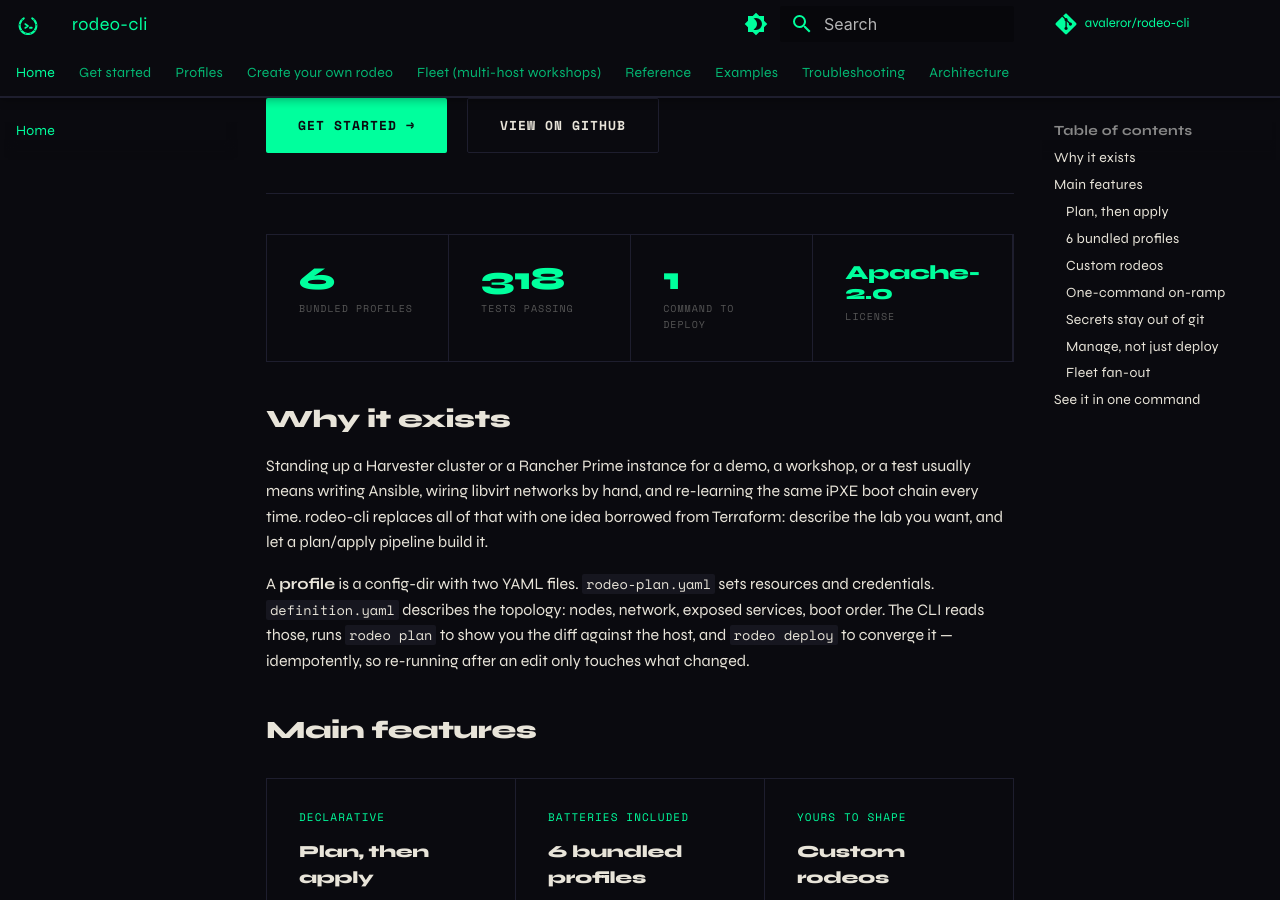
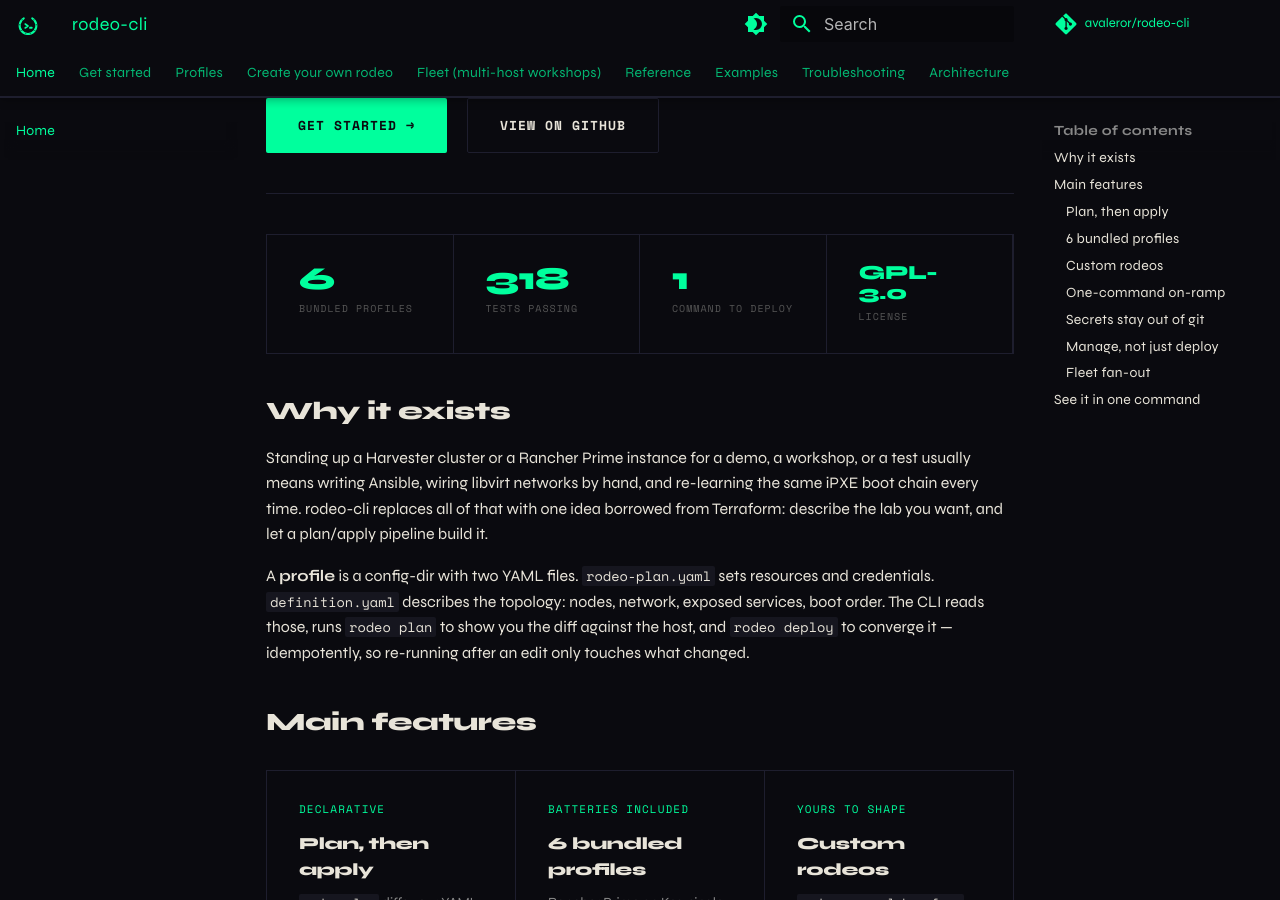
Before and after one commit to avaleror/rodeo-cli, an MkDocs documentation site: the page built from docs/index.md, in a window 1280 px wide and 900 px high, scrolled down 481 px. Built offline with MkDocs 1.6.1 and Material for MkDocs 9.7.7, drawn with Linux system fonts in a browser that asks for light colours; comment, search, counter and statistics services are not loaded.

Commit message:
license: switch from Apache-2.0 to GPL-3.0-or-later
Replaces LICENSE with the official GPLv3 text and updates every
license reference across NOTICE, pyproject.toml, README, CONTRIBUTING,
docs, and bundled Ansible role metadata.

```diff
--- a/docs/index.md
+++ b/docs/index.md
@@ -19,7 +19,7 @@
 <div class="rc-stat"><div class="rc-stat-num">6</div><div class="rc-stat-label">Bundled profiles</div></div>
 <div class="rc-stat"><div class="rc-stat-num">318</div><div class="rc-stat-label">Tests passing</div></div>
 <div class="rc-stat"><div class="rc-stat-num">1</div><div class="rc-stat-label">Command to deploy</div></div>
-<div class="rc-stat"><div class="rc-stat-num rc-stat-num--text">Apache-2.0</div><div class="rc-stat-label">License</div></div>
+<div class="rc-stat"><div class="rc-stat-num rc-stat-num--text">GPL-3.0</div><div class="rc-stat-label">License</div></div>
 </div>
 
 ## Why it exists
@@ -98,7 +98,7 @@
 <p>Ready to try it? Head to <a href="get-started/">Get started</a>, or jump straight to a <a href="guide-rancher/">profile guide</a>.</p>
 
 <div style="margin-top:1rem">
-<span class="rc-tag accent">Apache-2.0</span>
+<span class="rc-tag accent">GPL-3.0</span>
 <span class="rc-tag">Python 3.10+</span>
 <span class="rc-tag">KVM / libvirt</span>
 <span class="rc-tag">Ansible under the hood</span>
--- a/pyproject.toml
+++ b/pyproject.toml
@@ -8,7 +8,7 @@
 description = "Deploy and manage SUSE/Rancher learning labs (rodeos) on KVM"
 readme = "README.md"
 requires-python = ">=3.10"
-license = { text = "Apache-2.0" }
+license = { text = "GPL-3.0-or-later" }
 authors = [
     { name = "Andres Valero", email = "anvarui@gmail.com" },
     { name = "Raúl Mahiques" },
```
Also changed, not shown: CONTRIBUTING.md (+2 -2 lines), README.md (+1 -1 lines), docs/architecture.md (+1 -1 lines), 4 other files.
